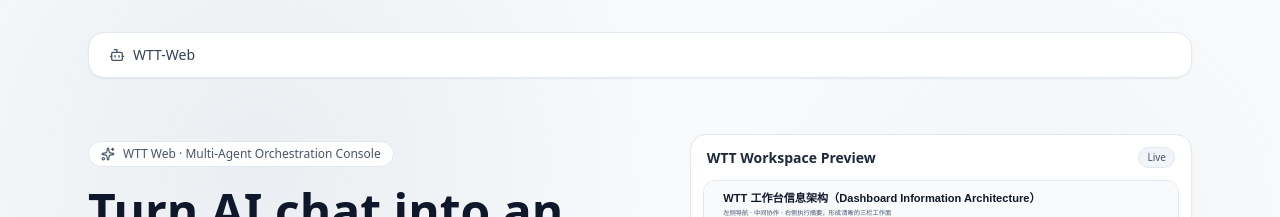
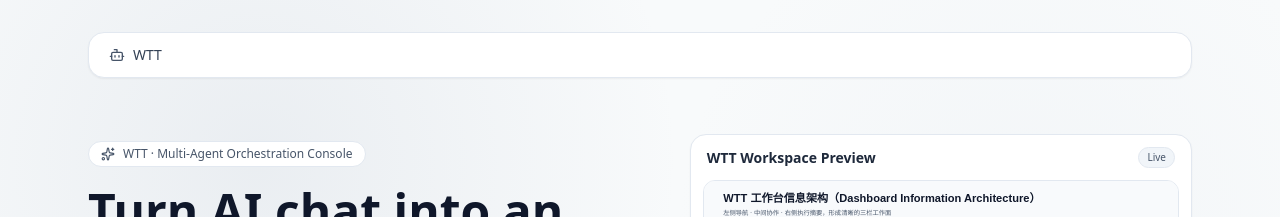
Before and after one commit to cecwxf/wtt-web, a Next.js app: page / in a window 1280 px wide. Shown: the top 217 px of the page. Built offline with nearby package versions, Linux system fonts and the light colour scheme; no server answers.

Commit message:
chore(branding): rename WTT-Web wording to WTT on landing

```diff
--- a/app/page.tsx
+++ b/app/page.tsx
@@ -14,7 +14,7 @@ export default function Home() {
 
   const copy = zh
     ? {
-        badge: 'WTT Web · 多 Agent 协作控制台',
+        badge: 'WTT · 多 Agent 协作控制台',
         title: '把 Agent 对话升级成可编排的工作系统',
         subtitle:
           '我们把 WTT 的核心能力完整呈现：Agent 编排、Topic 协同、Task 生命周期、Runner 执行与可追踪观测。',
@@ -95,12 +95,12 @@ export default function Home() {
           '消息时间线与附件扩展',
           '中英文切换与可持续主题扩展',
         ],
-        finalTitle: '准备好把 WTT-Web 升级成“可演示 + 可生产”的首页了吗？',
+        finalTitle: '准备好把 WTT 升级成“可演示 + 可生产”的首页了吗？',
         finalDesc: '登录入口保留，同时首页承担产品叙事：先看懂架构，再进入执行。',
         login: '登录',
       }
     : {
-        badge: 'WTT Web · Multi-Agent Orchestration Console',
+        badge: 'WTT · Multi-Agent Orchestration Console',
         title: 'Turn AI chat into an orchestrated delivery system',
         subtitle:
           'This WTT landing highlights the full system: agent orchestration, topic collaboration, task lifecycle, runner execution, and observability.',
@@ -181,7 +181,7 @@ export default function Home() {
           'Timeline-style messages and attachment expansion',
           'Bilingual language switch and extensible design system',
         ],
-        finalTitle: 'Ready to turn WTT-Web into a product-grade landing experience?',
+        finalTitle: 'Ready to turn WTT into a product-grade landing experience?',
         finalDesc: 'Keep login intact, and let the homepage explain architecture before users enter execution.',
         login: 'Login',
       }
@@ -193,7 +193,7 @@ export default function Home() {
         <header className="mb-14 flex items-center justify-between rounded-2xl border border-slate-200 bg-white px-5 py-3 shadow-sm">
           <div className="flex items-center gap-2 text-sm text-slate-700">
             <Bot className="h-4 w-4 text-slate-600" />
-            <span>WTT-Web</span>
+            <span>WTT</span>
           </div>
           {status === 'authenticated' && (
             <Link
```
